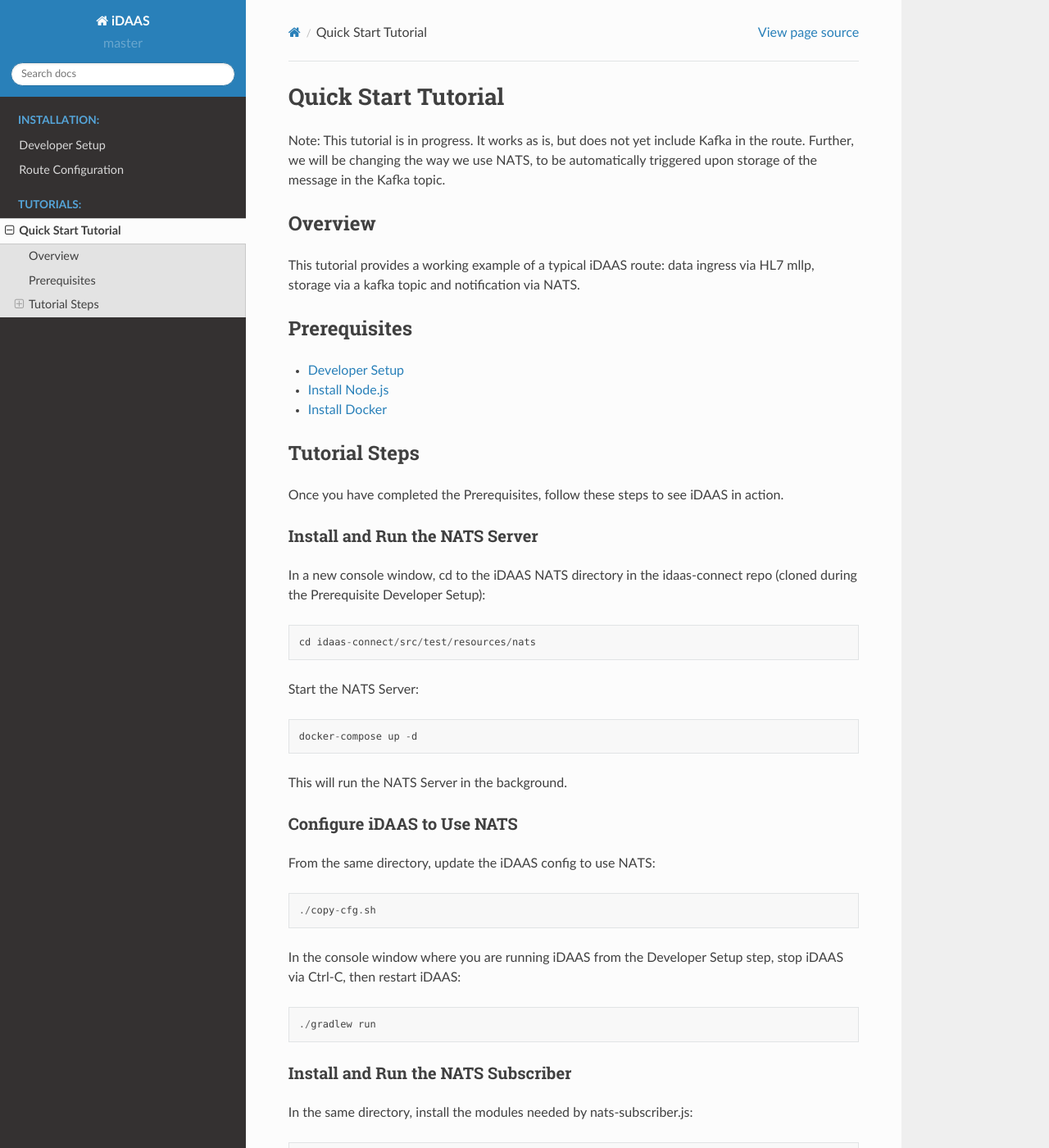
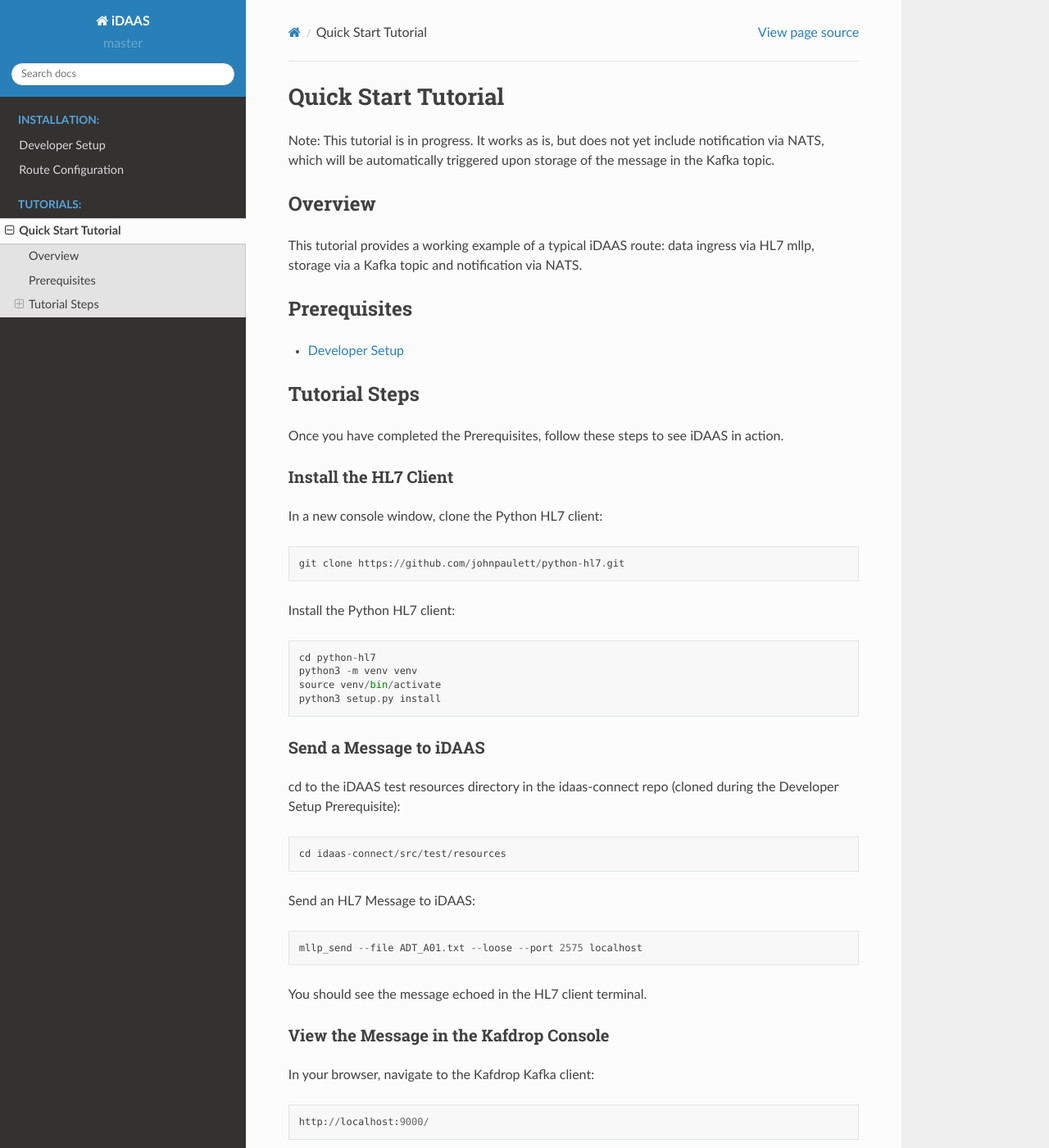
Before and after one commit to LinuxForHealth/docs, a Sphinx documentation site: the page built from source/quickstart.rst, in a window 1280 px wide and 1400 px high. Shown: the whole window at 82% size. Built offline with Sphinx 7.4.7 and the Read the Docs theme 2.0.0, drawn with Linux system fonts in a browser that asks for light colours; comment, search, counter and statistics services are not loaded; some of the changed text lies outside the part shown.

Commit message:
Update tutorial for latest code drop

```diff
--- a/source/quickstart.rst
+++ b/source/quickstart.rst
@@ -1,53 +1,19 @@
 Quick Start Tutorial
 ********************
 
-Note: This tutorial is in progress.  It works as is, but does not yet include Kafka in the route.  Further, we will be changing the way we use NATS, to be automatically triggered upon storage of the message in the Kafka topic.
+Note: This tutorial is in progress.  It works as is, but does not yet include notification via NATS, which will be automatically triggered upon storage of the message in the Kafka topic.
 
 Overview
 ========
-This tutorial provides a working example of a typical iDAAS route: data ingress via HL7 mllp, storage via a kafka topic and notification via NATS.
+This tutorial provides a working example of a typical iDAAS route: data ingress via HL7 mllp, storage via a Kafka topic and notification via NATS.
 
 Prerequisites
 =============
 * `Developer Setup <./developer-setup.html>`_
-* `Install Node.js <https://nodejs.org/en/download/package-manager/#macos>`_
-* `Install Docker <https://docs.docker.com/get-docker/>`_
 
 Tutorial Steps
 ==============
 Once you have completed the Prerequisites, follow these steps to see iDAAS in action.
-
-Install and Run the NATS Server
--------------------------------
-In a new console window, cd to the iDAAS NATS directory in the idaas-connect repo (cloned during the Prerequisite Developer Setup)::
-
-   cd idaas-connect/src/test/resources/nats
-
-Start the NATS Server::
-
-   docker-compose up -d
-
-This will run the NATS Server in the background.
-
-Configure iDAAS to Use NATS
----------------------------
-From the same directory, update the iDAAS config to use NATS::
-
-   ./copy-cfg.sh
-
-In the console window where you are running iDAAS from the Developer Setup step, stop iDAAS via Ctrl-C, then restart iDAAS::
-
-   ./gradlew run
-
-Install and Run the NATS Subscriber
------------------------------------
-In the same directory, install the modules needed by nats-subscriber.js::
-
-   npm i
-
-Run the subscriber::
-
-   node nats-subscriber
 
 Install the HL7 Client
 ----------------------
@@ -64,28 +30,22 @@
 
 Send a Message to iDAAS
 -----------------------
-cd to the iDAAS test resources directory in the idaas-connect repo::
+cd to the iDAAS test resources directory in the idaas-connect repo (cloned during the Developer Setup Prerequisite)::
 
-   cd idaas-connect/src/test/resources/nats
+   cd idaas-connect/src/test/resources
 
 Send an HL7 Message to iDAAS::
 
    mllp_send --file ADT_A01.txt --loose --port 2575 localhost
 
-You should see the message echoed in the hl7 client terminal.  You should also see the message in the NATS subscriber console window, indicating the message was received and processed by iDAAS before sending to NATS.
+You should see the message echoed in the HL7 client terminal.
 
-Clean Up
---------
-From the same directory, restore the original iDAAS configuration::
+View the Message in the Kafdrop Console
+---------------------------------------
+In your browser, navigate to the Kafdrop Kafka client::
 
-   ./restore-cfg.sh
+   http://localhost:9000/
 
-In the NATS subscriber console window, stop the subscriber via Ctrl-C, then stop the NATS server::
+Scoll down and click on the 'HL7v2_ADT' topic.
 
-   docker-compose down
-
-In the iDAAS console window, stop iDAAS via Ctrl-C, then restart iDAAS::
-
-   ./gradlew run
-
-Note: Failure to run restore-cfg.sh will cause iDAAS to not start when NATS is not running.
+Click 'View Messages', then click 'View Messages' again on the next page.  You should see the body of the HL7v2 message you just sent to iDAAS, indicating that the message was sent to the correct Kafka topic.
```
Also changed, not shown: 1 other file.
